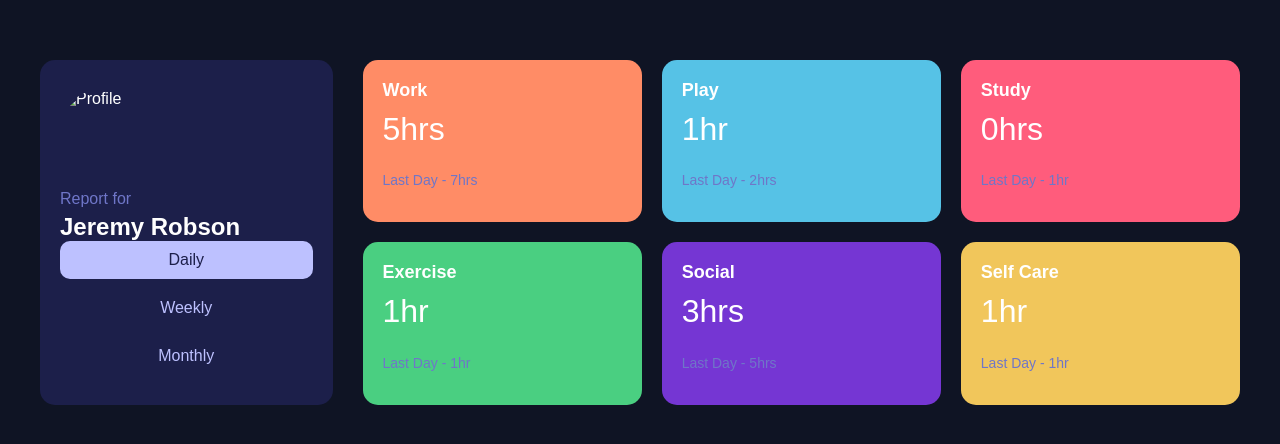
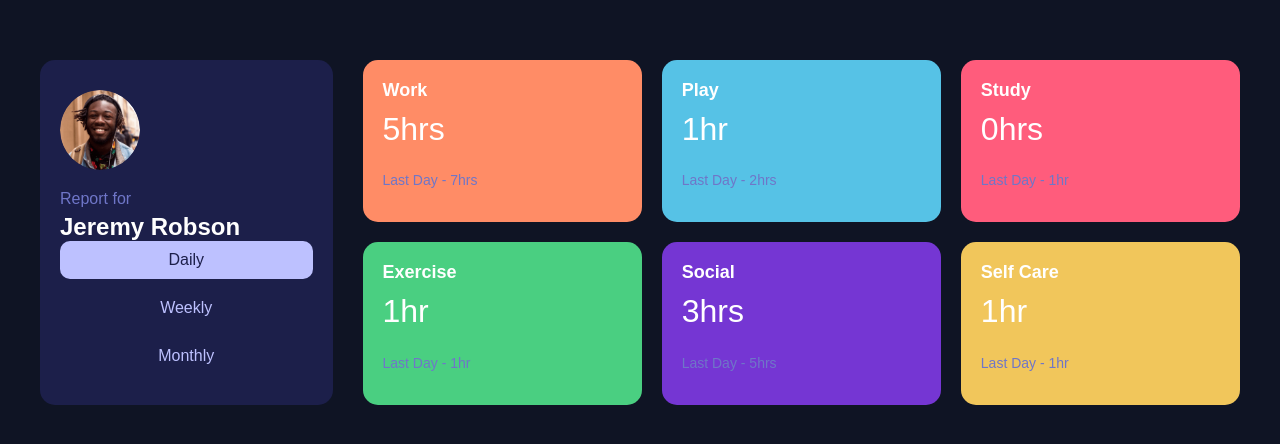
Before and after one commit to kithu-k/frontend_project, a plain HTML site: page index.html in a window 1280 px wide. Shown: the part 168-612 px from the top of the page. Drawn offline with Linux system fonts and the light colour scheme.

Commit message:
added image

```diff
--- a/index.html
+++ b/index.html
@@ -11,7 +11,7 @@
     <!-- Profile Section -->
     <div class="profile-card">
       <div class="profile">
-        <img src="profile-image.jpg" alt="Profile" class="profile-image">
+        <img src="image-jeremy.png" alt="Profile" class="profile-image">
         <div class="profile-info">
           <p>Report for</p>
           <h2>Jeremy Robson</h2>
```
Also changed, not shown: image-jeremy.png (added).
